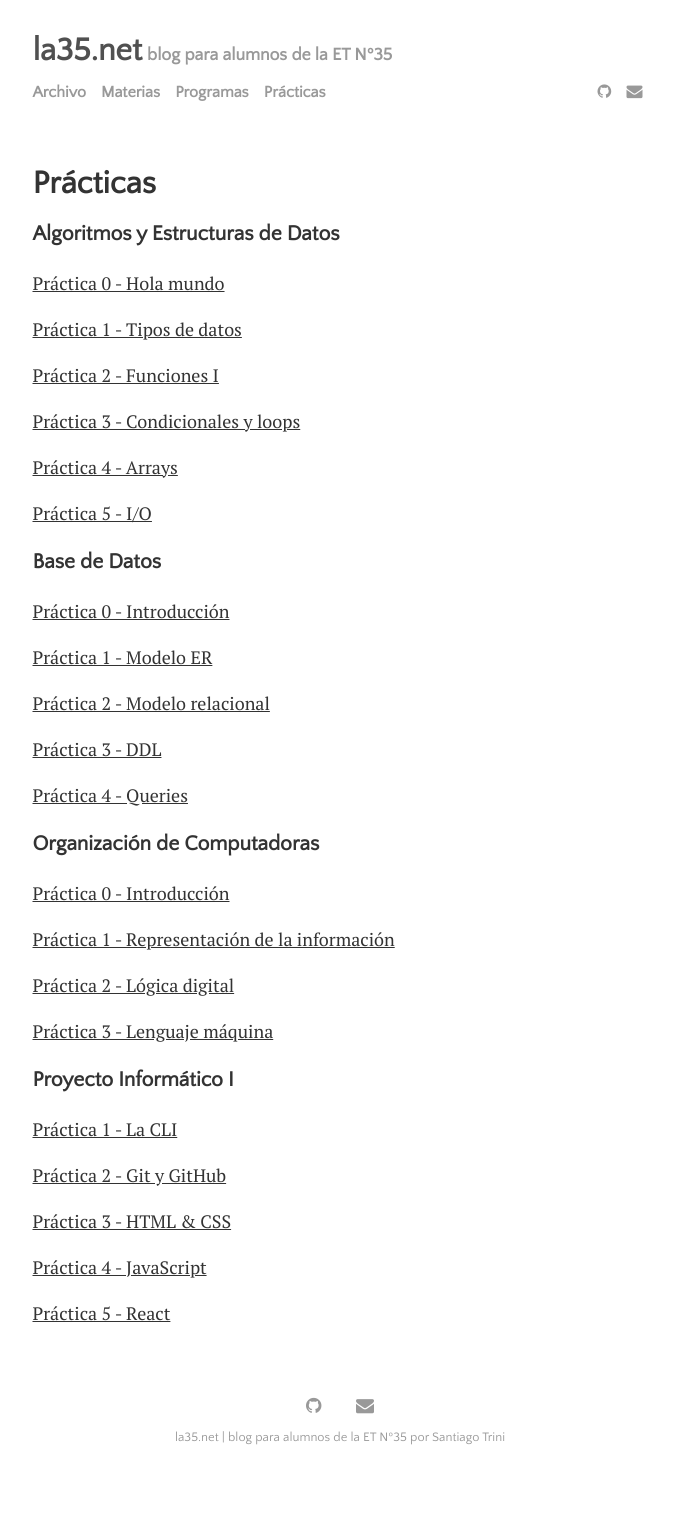
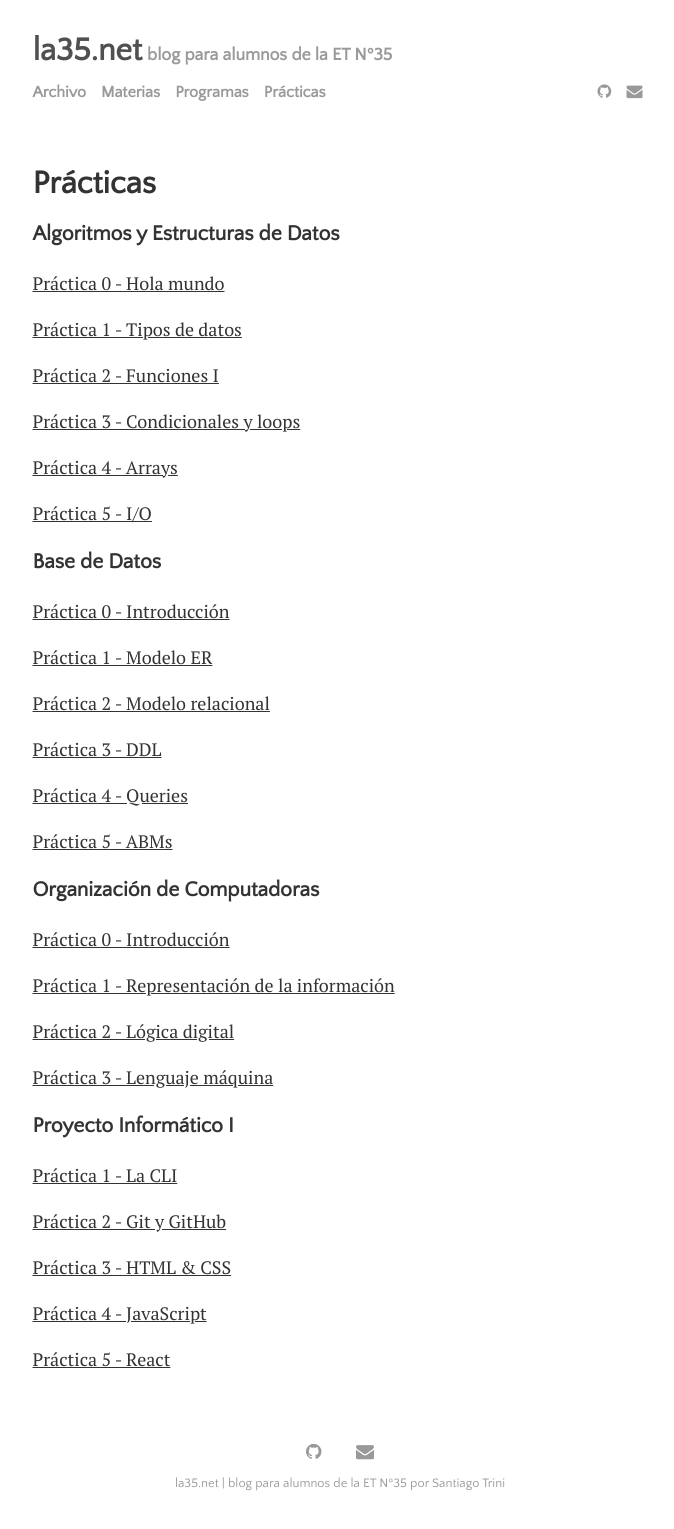
Before and after one commit to la35/la35.github.io, a Jekyll site: the page built from menu/practicas.md, in a window 1280 px wide. Shown: the whole page, without its empty margins (300-974 px from the left). Built offline with Jekyll 4.4.1, drawn with Linux system fonts in a browser that asks for light colours; before the commit the page ends 1483 px from its top, so only the background shows below that.

Commit message:
agrega practica 5 de base de datos

```diff
--- a/menu/practicas.md
+++ b/menu/practicas.md
@@ -35,7 +35,7 @@ title: Prácticas
 
 [Práctica 4 - Queries](../assets/files/practicas/db-p4.pdf)
 
-<!-- [Práctica 5 - ABMs](../assets/files/practicas/db-p5.pdf) -->
+[Práctica 5 - ABMs](../assets/files/practicas/db-p5.pdf)
 
 <!-- [Práctica 6 - Joins](../assets/files/practicas/db-p6.pdf) -->
 
```
Also changed, not shown: 1 other file.
